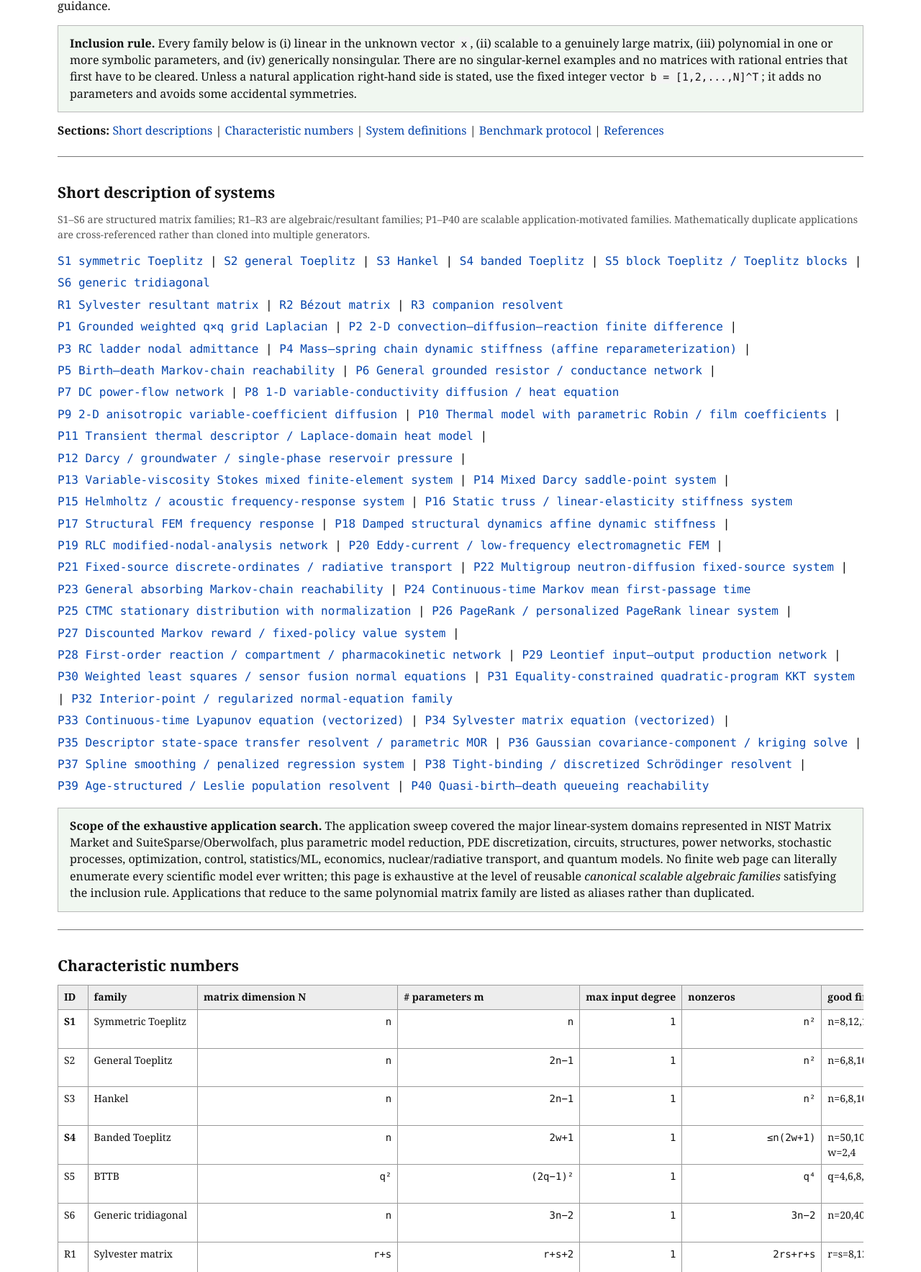
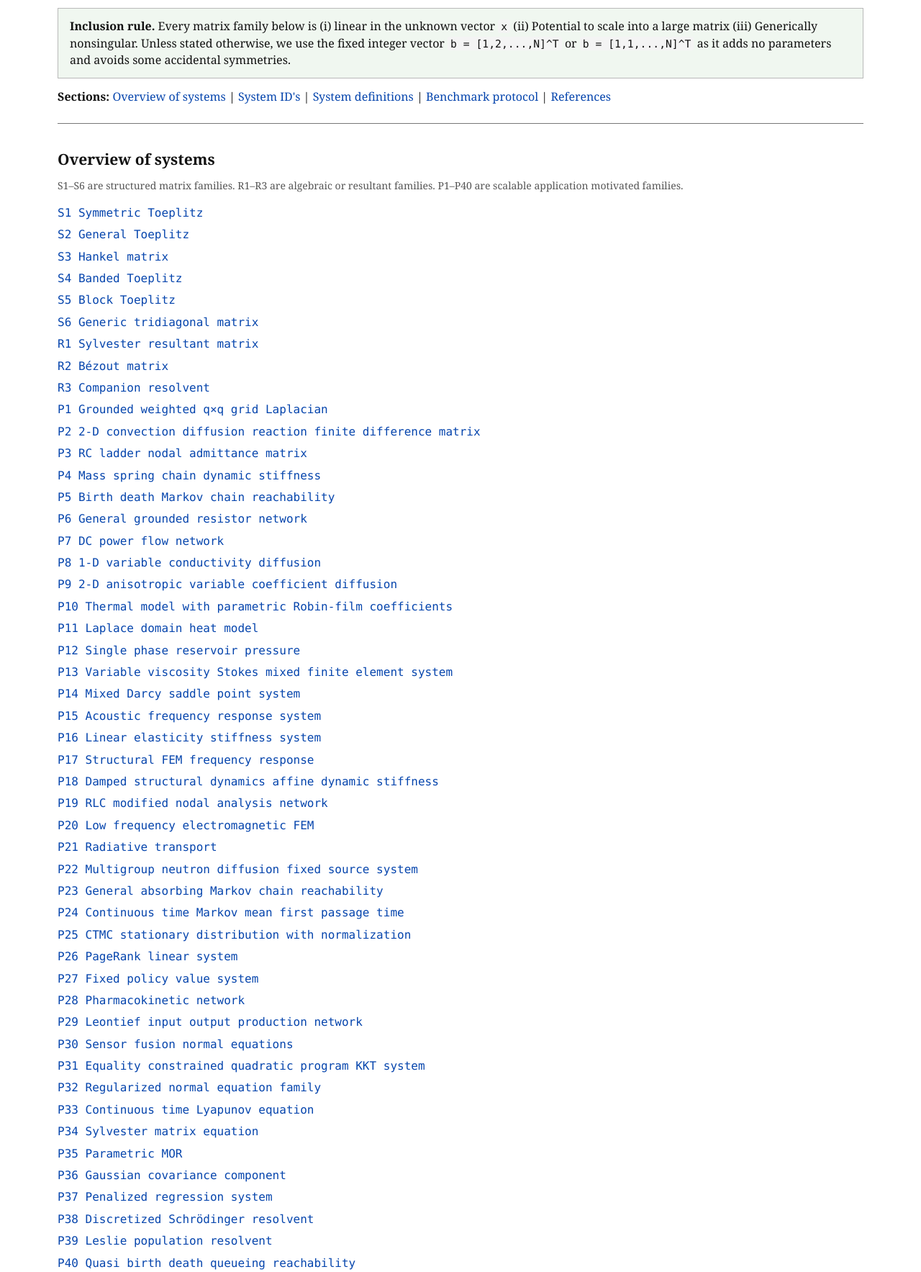
Before and after one commit to msokhii/polynomial_param_sys_DB, a plain HTML site: page index.html in a window 1280 px wide. Shown: the part 173-1940 px from the top of the page at 72% size. Drawn offline with Linux system fonts and the light colour scheme.

Commit message:
Made changes.

```diff
--- a/index.html
+++ b/index.html
@@ -3,8 +3,9 @@
 <head>
 <meta charset="utf-8">
 <meta name="viewport" content="width=device-width, initial-scale=1">
-<title>Database of Scalable Parametric Linear Systems</title>
-<meta name="description" content="Scalable benchmark families for solving polynomial parametric linear systems by finite-field probing and rational-function reconstruction.">
+<title>Parametric Linear Systems DB</title>
+<meta name="description" content="A database containing parametric polynomial linear systems that can be solved
+  efficiently using the package <a href="https://www.cecm.sfu.ca/~mmonagan/code/KYsolve/">KYSolve</a>.">
 <style>
   :root{
     --ink:#111;
@@ -109,26 +110,22 @@
 <body>
 <main id="top">
 
-<h1>The database of scalable parametric linear systems</h1>
+<h1>Database of parametric polynomial linear systems</h1>
 <p class="lead">
 This collection is for benchmarking algorithms that solve
 <code>A(y) x = b(y)</code> by evaluating the parameters in a finite field, solving the resulting
-numerical linear systems, and reconstructing the entries of <code>x</code> as multivariate rational functions.
-The organization follows the spirit of Jan Verschelde's PHCpack demonstration database: a compact system index,
-a characteristic table, precise definitions, and benchmark guidance.
+numerical linear systems and then reconstructing the entries of <code>x</code> as multivariate rational functions.
 </p>
 
 <div class="box criteria">
-  <strong>Inclusion rule.</strong> Every family below is (i) linear in the unknown vector <code>x</code>,
-  (ii) scalable to a genuinely large matrix, (iii) polynomial in one or more symbolic parameters,
-  and (iv) generically nonsingular. There are no singular-kernel examples and no matrices with rational entries
-  that first have to be cleared. Unless a natural application right-hand side is stated, use the fixed integer vector
-  <code>b = [1,2,...,N]^T</code>; it adds no parameters and avoids some accidental symmetries.
+  <strong>Inclusion rule.</strong> Every matrix family below is (i) linear in the unknown vector <code>x</code>
+  (ii) Potential to scale into a large matrix (iii) Generically nonsingular. Unless stated otherwise, we use the fixed integer vector
+  <code>b = [1,2,...,N]^T</code> or <code>b = [1,1,...,N]^T</code> as it adds no parameters and avoids some accidental symmetries.
 </div>
 
 <p><strong>Sections:</strong>
-  <a href="#short">Short descriptions</a> |
-  <a href="#char">Characteristic numbers</a> |
+  <a href="#short">Overview of systems</a> |
+  <a href="#char">System ID's</a> |
   <a href="#systems">System definitions</a> |
   <a href="#protocol">Benchmark protocol</a> |
   <a href="#refs">References</a>
@@ -136,26 +133,74 @@ a characteristic table, precise definitions, and benchmark guidance.
 
 <hr>
 
-<h2 id="short">Short description of systems</h2>
-<p class="small">S1–S6 are structured matrix families; R1–R3 are algebraic/resultant families; P1–P40 are scalable application-motivated families. Mathematically duplicate applications are cross-referenced rather than cloned into multiple generators.</p>
+<h2 id="short">Overview of systems</h2>
+<p class="small">S1–S6 are structured matrix families. R1–R3 are algebraic or resultant families. P1–P40 are scalable application motivated families.</p>
 <div class="index">
-<a href="#S1">S1 symmetric Toeplitz</a> | <a href="#S2">S2 general Toeplitz</a> | <a href="#S3">S3 Hankel</a> | <a href="#S4">S4 banded Toeplitz</a> | <a href="#S5">S5 block Toeplitz / Toeplitz blocks</a> | <a href="#S6">S6 generic tridiagonal</a><br>
-<a href="#R1">R1 Sylvester resultant matrix</a> | <a href="#R2">R2 Bézout matrix</a> | <a href="#R3">R3 companion resolvent</a><br>
-<a href="#P1">P1 Grounded weighted q×q grid Laplacian</a> | <a href="#P2">P2 2-D convection–diffusion–reaction finite difference</a> | <a href="#P3">P3 RC ladder nodal admittance</a> | <a href="#P4">P4 Mass–spring chain dynamic stiffness (affine reparameterization)</a> | <a href="#P5">P5 Birth–death Markov-chain reachability</a> | <a href="#P6">P6 General grounded resistor / conductance network</a> | <a href="#P7">P7 DC power-flow network</a> | <a href="#P8">P8 1-D variable-conductivity diffusion / heat equation</a><br>
-<a href="#P9">P9 2-D anisotropic variable-coefficient diffusion</a> | <a href="#P10">P10 Thermal model with parametric Robin / film coefficients</a> | <a href="#P11">P11 Transient thermal descriptor / Laplace-domain heat model</a> | <a href="#P12">P12 Darcy / groundwater / single-phase reservoir pressure</a> | <a href="#P13">P13 Variable-viscosity Stokes mixed finite-element system</a> | <a href="#P14">P14 Mixed Darcy saddle-point system</a> | <a href="#P15">P15 Helmholtz / acoustic frequency-response system</a> | <a href="#P16">P16 Static truss / linear-elasticity stiffness system</a><br>
-<a href="#P17">P17 Structural FEM frequency response</a> | <a href="#P18">P18 Damped structural dynamics affine dynamic stiffness</a> | <a href="#P19">P19 RLC modified-nodal-analysis network</a> | <a href="#P20">P20 Eddy-current / low-frequency electromagnetic FEM</a> | <a href="#P21">P21 Fixed-source discrete-ordinates / radiative transport</a> | <a href="#P22">P22 Multigroup neutron-diffusion fixed-source system</a> | <a href="#P23">P23 General absorbing Markov-chain reachability</a> | <a href="#P24">P24 Continuous-time Markov mean first-passage time</a><br>
-<a href="#P25">P25 CTMC stationary distribution with normalization</a> | <a href="#P26">P26 PageRank / personalized PageRank linear system</a> | <a href="#P27">P27 Discounted Markov reward / fixed-policy value system</a> | <a href="#P28">P28 First-order reaction / compartment / pharmacokinetic network</a> | <a href="#P29">P29 Leontief input–output production network</a> | <a href="#P30">P30 Weighted least squares / sensor fusion normal equations</a> | <a href="#P31">P31 Equality-constrained quadratic-program KKT system</a> | <a href="#P32">P32 Interior-point / regularized normal-equation family</a><br>
-<a href="#P33">P33 Continuous-time Lyapunov equation (vectorized)</a> | <a href="#P34">P34 Sylvester matrix equation (vectorized)</a> | <a href="#P35">P35 Descriptor state-space transfer resolvent / parametric MOR</a> | <a href="#P36">P36 Gaussian covariance-component / kriging solve</a> | <a href="#P37">P37 Spline smoothing / penalized regression system</a> | <a href="#P38">P38 Tight-binding / discretized Schrödinger resolvent</a> | <a href="#P39">P39 Age-structured / Leslie population resolvent</a> | <a href="#P40">P40 Quasi-birth–death queueing reachability</a>
+<a href="#S1">S1 Symmetric Toeplitz</a><br>
+<a href="#S2">S2 General Toeplitz</a><br>
+<a href="#S3">S3 Hankel matrix</a><br>
+<a href="#S4">S4 Banded Toeplitz</a><br>
+<a href="#S5">S5 Block Toeplitz</a><br>
+<a href="#S6">S6 Generic tridiagonal matrix</a><br>
+
+<a href="#R1">R1 Sylvester resultant matrix</a><br>
+<a href="#R2">R2 Bézout matrix</a><br>
+<a href="#R3">R3 Companion resolvent</a><br>
+
+<a href="#P1">P1 Grounded weighted q×q grid Laplacian</a><br>
+<a href="#P2">P2 2-D convection diffusion reaction finite difference matrix</a><br>
+<a href="#P3">P3 RC ladder nodal admittance matrix</a><br>
+<a href="#P4">P4 Mass spring chain dynamic stiffness</a><br>
+<a href="#P5">P5 Birth death Markov chain reachability</a><br>
+<a href="#P6">P6 General grounded resistor network</a><br>
+<a href="#P7">P7 DC power flow network</a><br>
+<a href="#P8">P8 1-D variable conductivity diffusion</a><br>
+<a href="#P9">P9 2-D anisotropic variable coefficient diffusion</a><br>
+<a href="#P10">P10 Thermal model with parametric Robin-film coefficients</a><br>
+<a href="#P11">P11 Laplace domain heat model</a><br>
+<a href="#P12">P12 Single phase reservoir pressure</a><br>
+<a href="#P13">P13 Variable viscosity Stokes mixed finite element system</a><br>
+<a href="#P14">P14 Mixed Darcy saddle point system</a><br>
+<a href="#P15">P15 Acoustic frequency response system</a><br>
+<a href="#P16">P16 Linear elasticity stiffness system</a><br>
+<a href="#P17">P17 Structural FEM frequency response</a><br>
+<a href="#P18">P18 Damped structural dynamics affine dynamic stiffness</a><br>
+<a href="#P19">P19 RLC modified nodal analysis network</a><br>
+<a href="#P20">P20 Low frequency electromagnetic FEM</a><br>
+<a href="#P21">P21 Radiative transport</a><br>
+<a href="#P22">P22 Multigroup neutron diffusion fixed source system</a><br>
+<a href="#P23">P23 General absorbing Markov chain reachability</a><br>
+<a href="#P24">P24 Continuous time Markov mean first passage time</a><br>
+<a href="#P25">P25 CTMC stationary distribution with normalization</a><br>
+<a href="#P26">P26 PageRank linear system</a><br>
+<a href="#P27">P27 Fixed policy value system</a><br>
+<a href="#P28">P28 Pharmacokinetic network</a><br>
+<a href="#P29">P29 Leontief input output production network</a><br>
+<a href="#P30">P30 Sensor fusion normal equations</a><br>
+<a href="#P31">P31 Equality constrained quadratic program KKT system</a><br>
+<a href="#P32">P32 Regularized normal equation family</a><br>
+<a href="#P33">P33 Continuous time Lyapunov equation</a><br>
+<a href="#P34">P34 Sylvester matrix equation</a><br>
+<a href="#P35">P35 Parametric MOR</a><br>
+<a href="#P36">P36 Gaussian covariance component</a><br>
+<a href="#P37">P37 Penalized regression system</a><br>
+<a href="#P38">P38 Discretized Schrödinger resolvent</a><br>
+<a href="#P39">P39 Leslie population resolvent</a><br>
+<a href="#P40">P40 Quasi birth death queueing reachability</a>
 </div>
 
 <div class="box criteria">
-  <strong>Scope of the exhaustive application search.</strong> The application sweep covered the major linear-system domains represented in NIST Matrix Market and SuiteSparse/Oberwolfach, plus parametric model reduction, PDE discretization, circuits, structures, power networks, stochastic processes, optimization, control, statistics/ML, economics, nuclear/radiative transport, and quantum models. No finite web page can literally enumerate every scientific model ever written; this page is exhaustive at the level of reusable <em>canonical scalable algebraic families</em> satisfying the inclusion rule. Applications that reduce to the same polynomial matrix family are listed as aliases rather than duplicated.
+  The applications above cover the major linear system domains represented in NIST Matrix Market and SuiteSparse/Oberwolfach,
+  plus parametric model reduction, PDE discretization, circuits, structures, power networks, stochastic processes, optimization,
+  control, statistics/ML, economics, nuclear and radiative transport and quantum models.
 </div>
-<hr>
-<h2 id="char">Characteristic numbers</h2>
+
+  <hr>
+<h2 id="char">System ID's</h2>
 <div class="tablewrap">
-<table aria-label="Characteristic numbers of benchmark families">
-<thead><tr><th>ID</th><th>family</th><th>matrix dimension N</th><th># parameters m</th><th>max input degree</th><th>nonzeros</th><th>good first sweep</th><th>main stress</th></tr></thead>
+<table aria-label="System ID's of benchmark families">
+<thead><tr><th>Sys. ID</th><th>Matrix family</th><th>Matrix dimension 'N'</th><th># No. of parameters 'm'</th>
+  <th>Max input degree</th><th>No. of nonzero entries</th><th>Recom. first input</th><th>Main app.</th></tr></thead>
 <tbody>
 <tr class="core"><td>S1</td><td>Symmetric Toeplitz</td><td class="num">n</td><td class="num">n</td><td class="num">1</td><td class="num">n²</td><td>n=8,12,16,20</td><td>dense output complexity</td></tr>
 <tr class=""><td>S2</td><td>General Toeplitz</td><td class="num">n</td><td class="num">2n−1</td><td class="num">1</td><td class="num">n²</td><td>n=6,8,10,12</td><td>parameter-count growth</td></tr>
```
